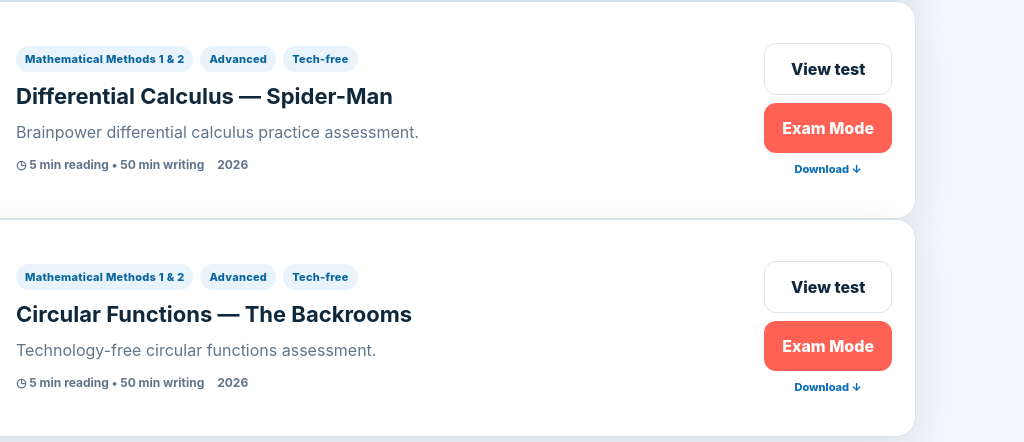
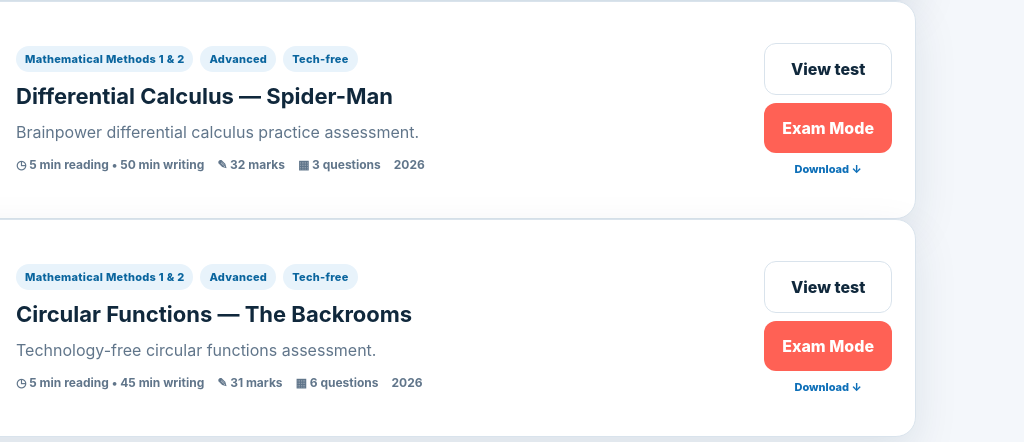
Before and after one commit to BigBashChess/brainpower-education, a website with bundled scripts: page index.html in a window 1280 px wide. Shown: the part 2950-3392 px from the top of the page, 256-1280 px from the left. Built offline with nearby package versions, Linux system fonts and the light colour scheme.

Commit message:
Load verified test metadata before app render

```diff
--- a/index.html
+++ b/index.html
@@ -16,6 +16,7 @@
   <script defer src="https://cdn.jsdelivr.net/npm/katex@0.16.11/dist/katex.min.js"></script>
   <script defer src="https://cdn.jsdelivr.net/npm/mathjs@14.6.0/lib/browser/math.js"></script>
   <script defer src="https://cdn.jsdelivr.net/npm/jszip@3.10.1/dist/jszip.min.js"></script>
+  <script type="module" src="src/data/test-metadata-audit.js"></script>
   <script type="module" src="src/main.js"></script>
   <script type="module" src="src/site-interactions.js"></script>
   <script type="module" src="src/pre1-overhaul.js"></script>
```
